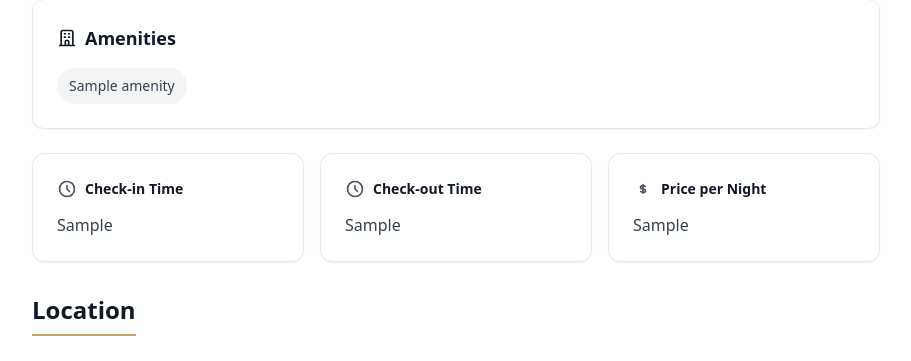
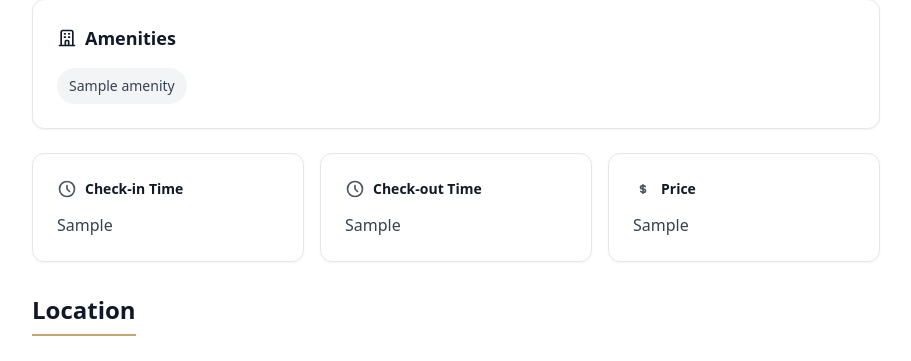
Before and after one commit to SuitedStay/SuitedStay, a Node project: template templates/hotel-template.hbs in a window 1280 px wide. Shown: the part 1544-1905 px from the top of the page, without its empty margins (184-1095 px from the left). Run offline with Node 20 templates, Linux system fonts and the light colour scheme; the template is opened without the code that fills it: most values are stand-ins (such as "Sample title", 1, 10 or a date in 2020); grey boxes marked "Sample" are stand-in pictures; some libraries are stand-ins or nearby versions.

Commit message:
Change 'Price per Night' to 'Price'

```diff
--- a/templates/hotel-template.hbs
+++ b/templates/hotel-template.hbs
@@ -355,7 +355,7 @@
                         <svg class="w-5 h-5 mr-2 text-gray-600" fill="none" stroke="currentColor" viewBox="0 0 24 24">
                             <path stroke-linecap="round" stroke-linejoin="round" stroke-width="2" d="M12 8c-1.657 0-3 .895-3 2s1.343 2 3 2 3 .895 3 2-1.343 2-3 2m0-8c1.11 0 2.08.402 2.599 1M12 8V7m0 1v8m0 0v1m0-1c-1.11 0-2.08-.402-2.599-1"></path>
                         </svg>
-                        <h4 class="font-semibold text-gray-900">Price per Night</h4>
+                        <h4 class="font-semibold text-gray-900">Price</h4>
                     </div>
                     <p class="text-gray-700 text-base">{{price_range}}</p>
                 </div>
```
